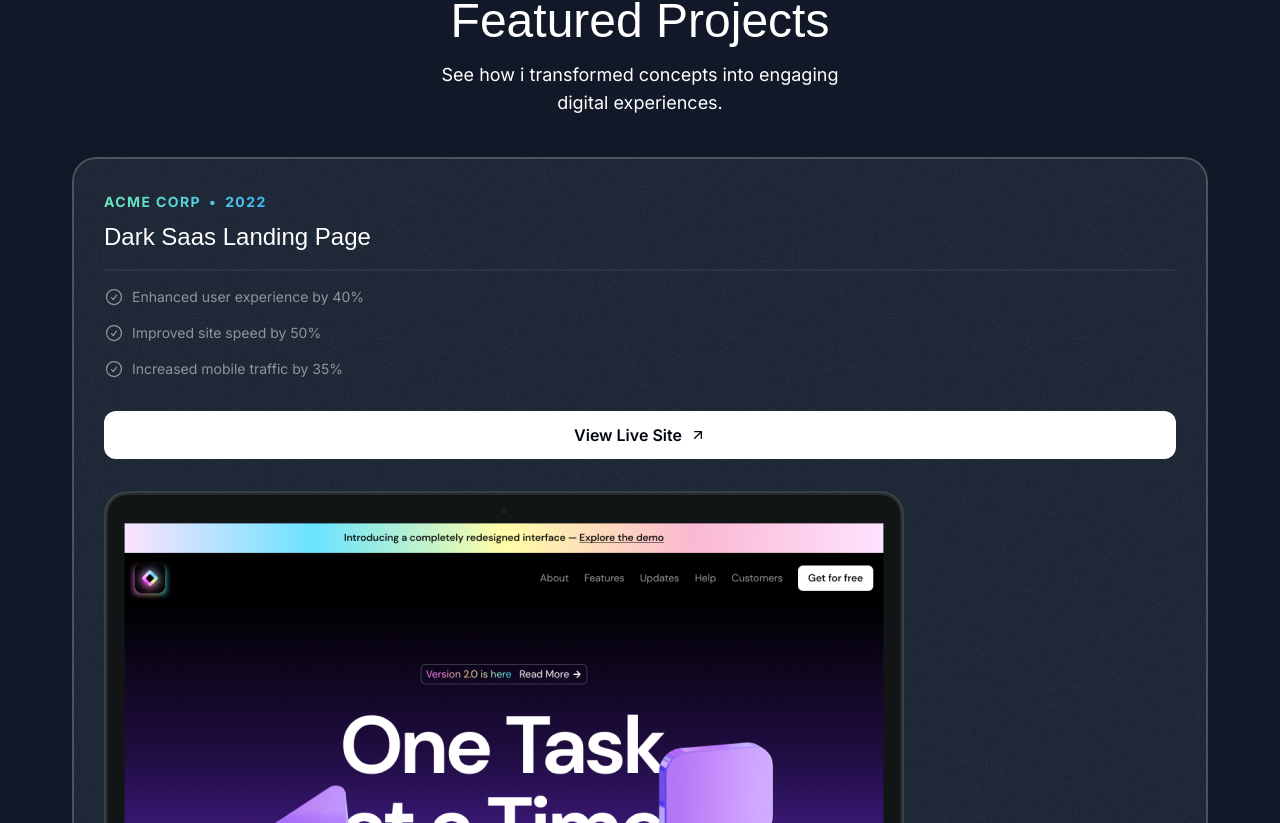
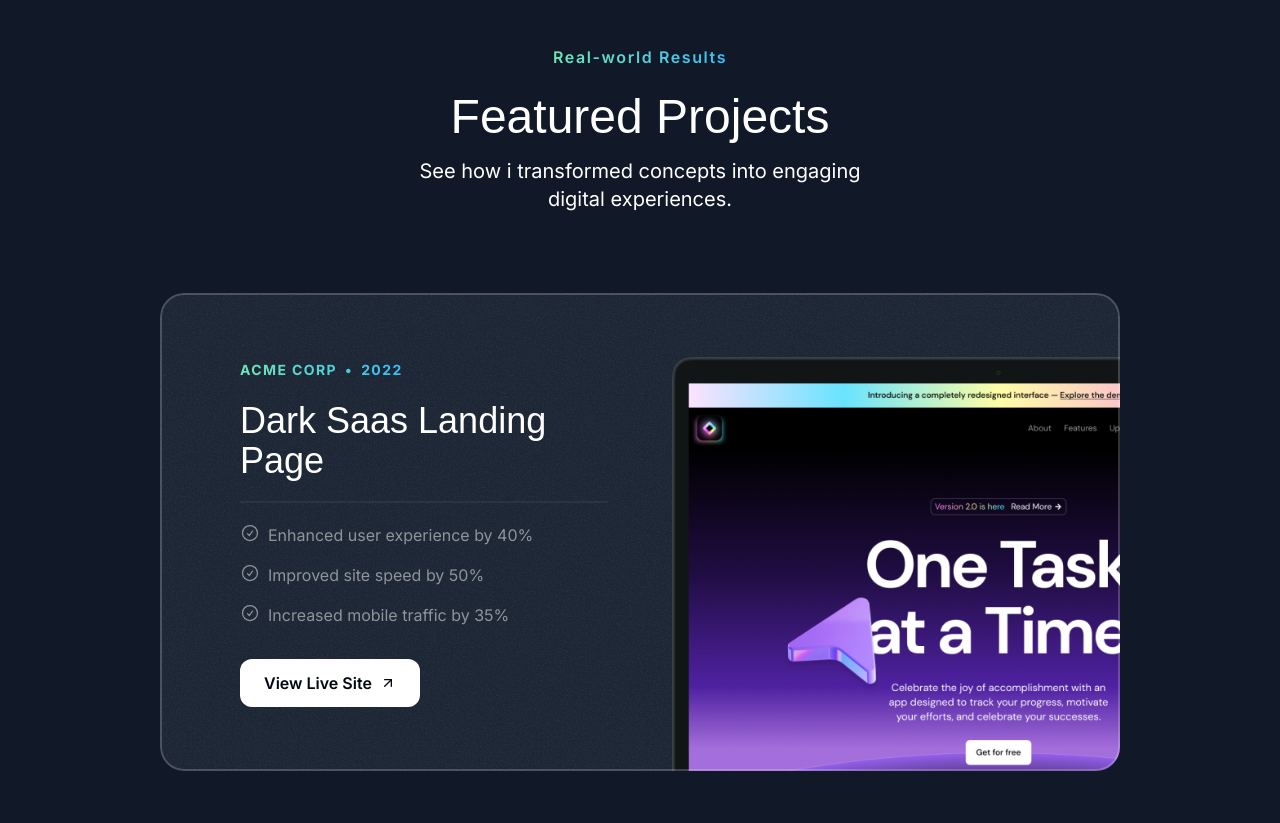
Before and after one commit to Dev-Thembinkosi/portfolio-website, a Next.js app: page / in a window 1280 px wide. Shown: the part 877-1700 px from the top of the page. Built offline with nearby package versions, Linux system fonts and the light colour scheme; a web font is replaced by a local one.

Commit message:
Project: large screen responsive design implementation

```diff
--- a/src/app/globals.css
+++ b/src/app/globals.css
@@ -11,3 +11,11 @@
         @apply absolute inset-0 border-2 top-1/2 left-1/2 -translate-x-1/2 -translate-y-1/2 rounded-full border-emerald-300/5 shadow-[0_0_80px_inset] shadow-emerald-300/5;
     }
 }
+
+
+@layer utilities {
+    .container {
+        @apply lg:max-w-5xl;
+    }
+
+}
--- a/src/sections/Projects.tsx
+++ b/src/sections/Projects.tsx
@@ -47,7 +47,7 @@
 
 export const ProjectsSection = () => {
   return (
-    <section className="pb-16">
+    <section className="pb-16 lg:py-24">
       <div className="container">
         <div className="flex justify-center">
           <p className="upper-case font-semibold tracking-widest bg-gradient-to-r from-emerald-300 to-sky-400 text-transparent bg-clip-text">
@@ -57,56 +57,64 @@
         <h2 className="font-serif text-3xl md:text-5xl text-center mt-6">
           Featured Projects
         </h2>
-        <p className="text-center md:text-lg text-white mt-4 max-w-md mx-auto">
+        <p className="text-center md:text-lg lg:text-xl text-white mt-4 max-w-md mx-auto">
           See how i transformed concepts into engaging digital experiences.
         </p>
 
-        <div className="flex  flex-col mt-10 gap-20">
+        <div className="flex md:mt-20  flex-col mt-10 gap-20">
           {portfolioProjects.map((project) => {
             return (
               <div
                 key={project.title}
-                className="bg-gray-800 rounded-3xl relative z-0 overflow-hidden after:z-10 after:content-[''] after:absolute after:inset-0 after:outline-2 after:outline after:-outline-offset-2 after:rounded-3xl after:outline-white/20 px-8 pt-8 after:pointer-events-none"
+                className="bg-gray-800 rounded-3xl relative z-0 overflow-hidden after:z-10 after:content-[''] after:absolute after:inset-0 after:outline-2 after:outline after:-outline-offset-2 after:rounded-3xl after:outline-white/20 px-8 md:px-10 lg:px-20 lg:pt-16 pt-8 md:pt-12 after:pointer-events-none"
               >
                 <div
-                  className="absolute inset-0 -z-10 opacity-5"style={{
-
-                    backgroundImage:`url(${grainImage.src})`
+                  className="absolute inset-0 -z-10 opacity-5"
+                  style={{
+                    backgroundImage: `url(${grainImage.src})`,
                   }}
                 ></div>
 
+                <div className="lg:grid lg:grid-cols-2 lg:gap-16">
+                  <div className="lg:pb-16">
                     <div className="bg-gradient-to-r from-emerald-300 to-sky-400 inline-flex gap-2 font-bold uppercase tracking-widest text-sm text-transparent bg-clip-text">
                       <span>{project.company}</span>
                       <span>&bull;</span>
                       <span>{project.year}</span>
                     </div>
 
-                <h3 className="font-serif text-2xl mt-2">{project.title}</h3>
-                <hr className="border-t-2 border-white/5 mt-4" />
-                <ul className="flex flex-col gap-4 mt-4">
+                    <h3 className="font-serif text-2xl mt-2 md:mt-5 md:text-4xl">
+                      {project.title}
+                    </h3>
+                    <hr className="border-t-2 border-white/5 mt-4 md:mt-5" />
+                    <ul className="flex flex-col gap-4 mt-4 md:mt-5">
                       {project.results.map((result) => (
                         <li
                           key={result.title}
-                      className="flex gap-2 text-sm text-white/50"
+                          className="flex gap-2 text-sm md:text-base text-white/50"
                         >
-                      <CheckCircleIcon className="size-5" />
+                          <CheckCircleIcon className="size-5 md:szie-6" />
                           <span>{result.title}</span>
                         </li>
                       ))}
                     </ul>
 
                     <a href={project.link}>
-                  <button className="bg-white text-gray-950 h-12 w-full rounded-xl font-semibold inline-flex items-center justify-center gap-2 mt-8">
+                      <button className="bg-white text-gray-950 h-12 w-full md:w-auto px-6 rounded-xl font-semibold inline-flex items-center justify-center gap-2 mt-8">
                         <span>View Live Site</span>
                         <ArrowUpRightIcon className="size-4" />
                       </button>
                     </a>
+                  </div>
 
+                  <div className="relative">
                     <Image
                       src={project.image}
                       alt={project.title}
-                  className="mt-8 -mb-4"
+                      className="mt-8 -mb-4 md:-mb-0 lg:mt-0 lg:absolute lg:h-full lg:w-auto lg:max-w-none"
                     />
+                  </div>
+                </div>
               </div>
             );
           })}
```
Lines whose indentation alone changed are shown as unchanged.
